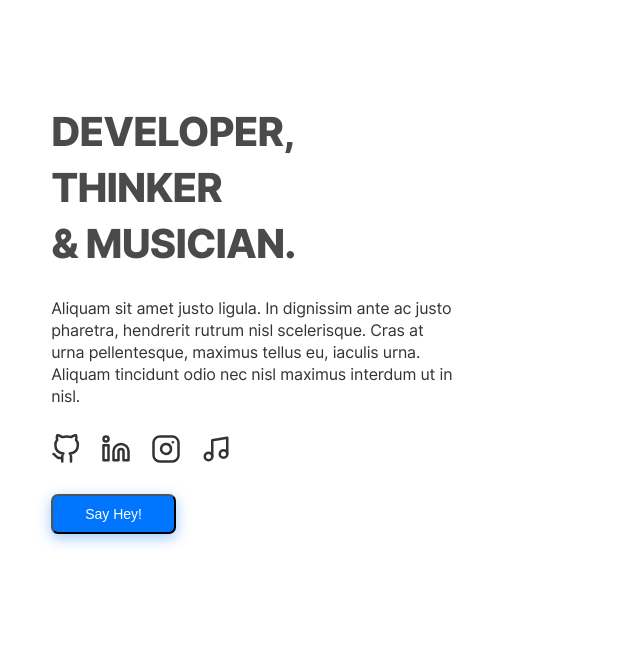
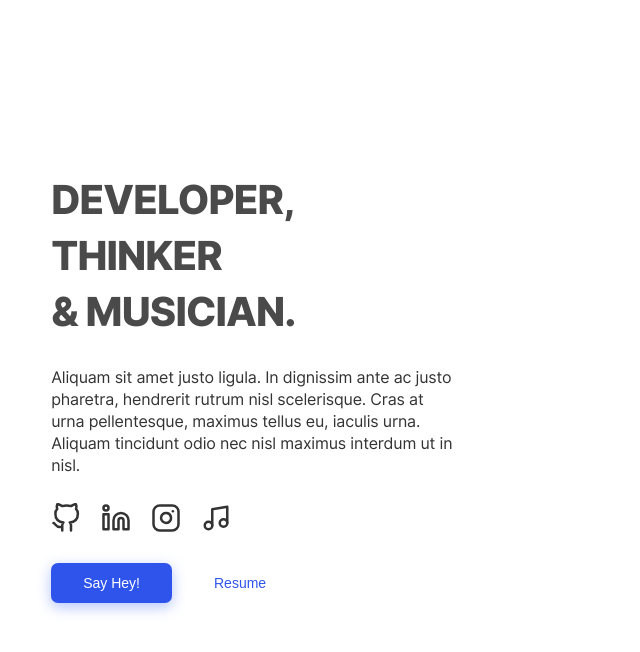
Before and after one commit to shobokshy/shobokshy.github.io, a Next.js app: page / in a window 1280 px wide. Shown: the top 652 px of the page, without its empty margins (0-640 px from the left). Built offline with nearby package versions, Linux system fonts and the light colour scheme.

Commit message:
Improved button styling

```diff
--- a/components/button.tsx
+++ b/components/button.tsx
@@ -1,22 +1,36 @@
 /** @jsx jsx */ import { jsx } from '@emotion/core'
 
-const Button: React.FunctionComponent = props => (
-    <button css={{
+type Type = 'primary' | 'secondary'
+
+interface Props {
+    css?: object
+    type?: Type
+}
+
+const Button: React.FunctionComponent<Props> = props => {
+    const type = props.type || 'primary';
+
+    return (
+        <button
+            {...props}
+            css={{
                 fontSize: '14px',
-        color: 'white',
-        background: '#0076ff',
+                color: `${type === 'primary' ? 'white' : '#2f54eb'}`,
+                background: `${type === 'primary' ? '#2f54eb' : 'transparent'}`,
                 transition: 'all .2s ease-in',
-        boxShadow: '0 4px 14px 0 rgba(0,118,255,0.39)',
+                boxShadow: `0 4px 14px 0 ${type === 'primary' ? '#597ef773' : 'transparent'}`,
                 padding: '0 2rem',
                 height: '2.5rem',
+                borderWidth: 0,
                 borderRadius: '7px',
                 cursor: 'pointer',
                 '&:hover': {
-            background: 'rgba(0,118,255,0.9)'
+                    background: `${type === 'primary' ? '#597ef7' : '#d8eaffe6'}`
                 }
         }}>
             {props.children}
         </button>
     )
+}
 
 export default Button;
--- a/components/intro.tsx
+++ b/components/intro.tsx
@@ -4,6 +4,8 @@ import SocialList from './social-list';
 
 const Intro: React.FunctionComponent = () => (
     <div css={{
+        position: 'absolute',
+        bottom: '15%',
         padding: '15% 10%'
     }}>
         <h1 css={{
@@ -25,6 +27,7 @@ const Intro: React.FunctionComponent = () => (
         </p>
         <SocialList />
         <Button>Say Hey!</Button>
+        <Button type='secondary' css={{marginLeft: '10px'}}>Resume</Button>
     </div>
 )
 
--- a/components/layout.tsx
+++ b/components/layout.tsx
@@ -38,6 +38,10 @@ const Layout: React.FunctionComponent = props => (
 					margin: 0,
 					padding: 0
 				},
+				'button:focus': {
+					outline: 'none'
+				},
+
 				'h1': {
 					fontSize: '40px',
 					letterSpacing: '-0.022em',
```
Lines whose indentation alone changed are shown as unchanged.
